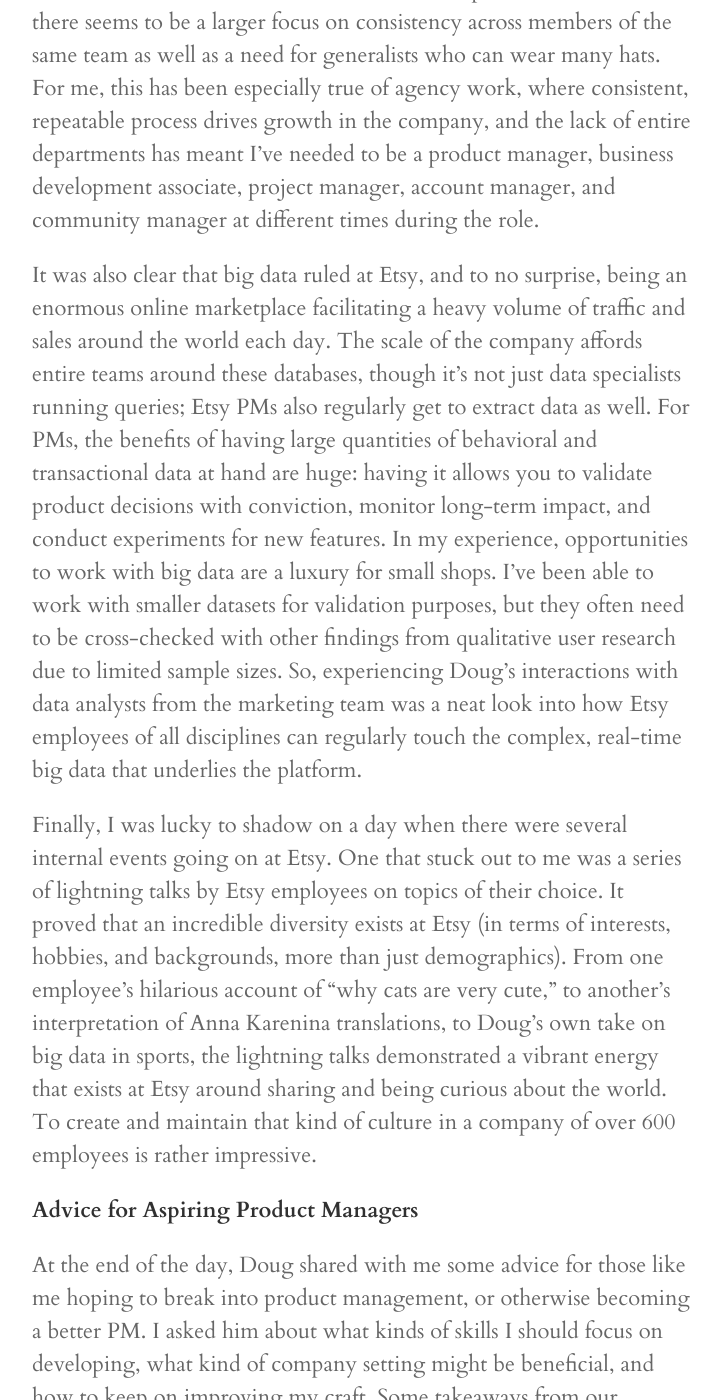
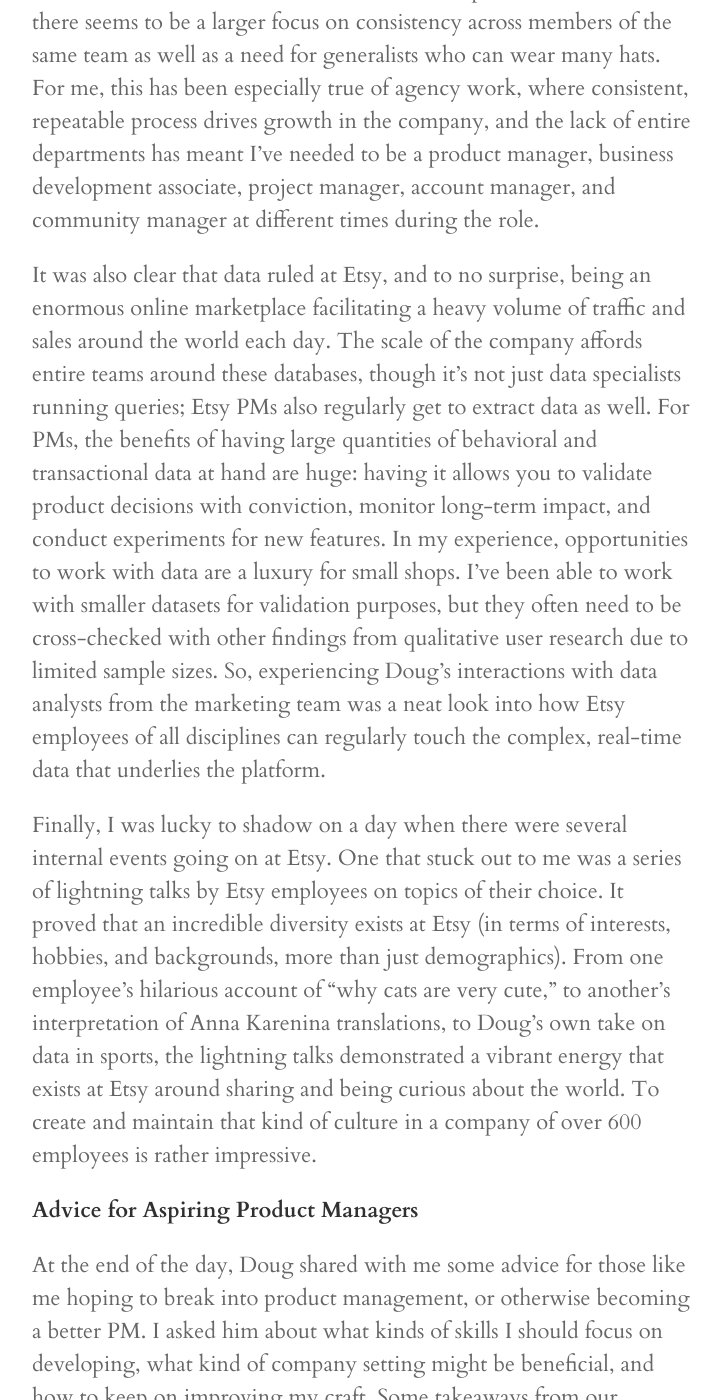
Before and after one commit to joyvchen/joyvchen.github.io, a Jekyll site: the page built from _posts/2015-01-15-a-day-in-the-life-of-a-product-manager.md, in a window 1280 px wide and 1400 px high, scrolled down 1744 px. Shown: the whole window, without its empty margins (278-999 px from the left). Built offline with Jekyll 4.4.1, drawn with Linux system fonts in a browser that asks for light colours; nearby versions of some CDN libraries; some web fonts are replaced; Markdown is read by kramdown in place of the engine named in the settings.

Commit message:
quick old post edit

```diff
--- a/_posts/2015-01-15-a-day-in-the-life-of-a-product-manager.md
+++ b/_posts/2015-01-15-a-day-in-the-life-of-a-product-manager.md
@@ -16,9 +16,9 @@
 
 What I believe might also be true as a result of this large organizational structure is the opportunity to individually specialize. In this case, Doug’s own expertise happens to be data and analytics, and so, he works closely with data analysts on growth metrics and SEO, for instance. On the other hand, at the smaller companies I’ve been at, there seems to be a larger focus on consistency across members of the same team as well as a need for generalists who can wear many hats. For me, this has been especially true of agency work, where consistent, repeatable process drives growth in the company, and the lack of entire departments has meant I’ve needed to be a product manager, business development associate, project manager, account manager, and community manager at different times during the role.
 
-It was also clear that big data ruled at Etsy, and to no surprise, being an enormous online marketplace facilitating a heavy volume of traffic and sales around the world each day. The scale of the company affords entire teams around these databases, though it’s not just data specialists running queries; Etsy PMs also regularly get to extract data as well. For PMs, the benefits of having large quantities of behavioral and transactional data at hand are huge: having it allows you to validate product decisions with conviction, monitor long-term impact, and conduct experiments for new features. In my experience, opportunities to work with big data are a luxury for small shops. I’ve been able to work with smaller datasets for validation purposes, but they often need to be cross-checked with other findings from qualitative user research due to limited sample sizes. So, experiencing Doug’s interactions with data analysts from the marketing team was a neat look into how Etsy employees of all disciplines can regularly touch the complex, real-time big data that underlies the platform.
+It was also clear that data ruled at Etsy, and to no surprise, being an enormous online marketplace facilitating a heavy volume of traffic and sales around the world each day. The scale of the company affords entire teams around these databases, though it’s not just data specialists running queries; Etsy PMs also regularly get to extract data as well. For PMs, the benefits of having large quantities of behavioral and transactional data at hand are huge: having it allows you to validate product decisions with conviction, monitor long-term impact, and conduct experiments for new features. In my experience, opportunities to work with data are a luxury for small shops. I’ve been able to work with smaller datasets for validation purposes, but they often need to be cross-checked with other findings from qualitative user research due to limited sample sizes. So, experiencing Doug’s interactions with data analysts from the marketing team was a neat look into how Etsy employees of all disciplines can regularly touch the complex, real-time data that underlies the platform.
 
-Finally, I was lucky to shadow on a day when there were several internal events going on at Etsy. One that stuck out to me was a series of lightning talks by Etsy employees on topics of their choice. It proved that an incredible diversity exists at Etsy (in terms of interests, hobbies, and backgrounds, more than just demographics). From one employee’s hilarious account of “why cats are very cute,” to another’s interpretation of Anna Karenina translations, to Doug’s own take on big data in sports, the lightning talks demonstrated a vibrant energy that exists at Etsy around sharing and being curious about the world. To create and maintain that kind of culture in a company of over 600 employees is rather impressive.
+Finally, I was lucky to shadow on a day when there were several internal events going on at Etsy. One that stuck out to me was a series of lightning talks by Etsy employees on topics of their choice. It proved that an incredible diversity exists at Etsy (in terms of interests, hobbies, and backgrounds, more than just demographics). From one employee’s hilarious account of “why cats are very cute,” to another’s interpretation of Anna Karenina translations, to Doug’s own take on data in sports, the lightning talks demonstrated a vibrant energy that exists at Etsy around sharing and being curious about the world. To create and maintain that kind of culture in a company of over 600 employees is rather impressive.
 
 **Advice for Aspiring Product Managers**
 
```
